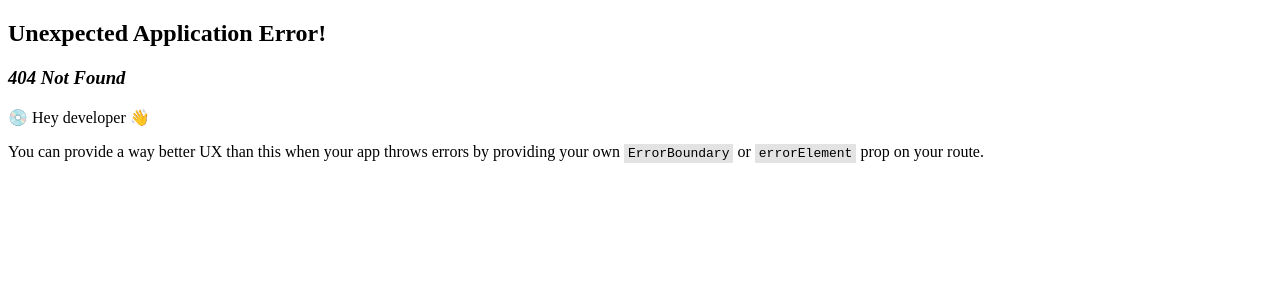
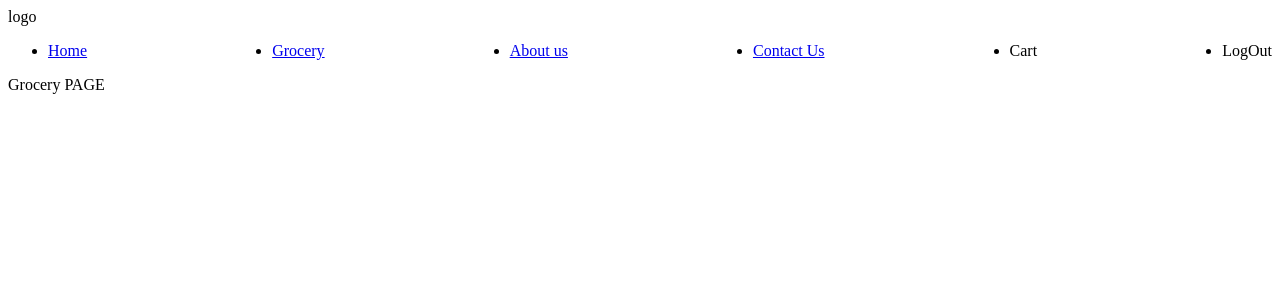
Before and after one commit to Nishit41/Namaste-React, a React (Vite) app: page /grocery in a window 1280 px wide. Before the commit this address had no page. Shown: the top 300 px of the page. Built offline with nearby package versions, Linux system fonts and the light colour scheme.

Commit message:
Optimized the app using lazy loading

```diff
--- a/src/App.js
+++ b/src/App.js
@@ -1,4 +1,4 @@
-import React from "react";
+import React,{lazy, Suspense} from "react";
 import ReactDOM from "react-dom/client";
 import Body from "./components/Body"
 import Header from "./components/Header";
@@ -7,7 +7,7 @@ import { About } from "./components/About";
 import { Contact } from "./components/Contact";
 import { createBrowserRouter, Outlet, RouterProvider } from "react-router-dom";
 
-const Footer = () => {};
+const Grocery = lazy(()=> import('./components/Grocery'));
 
 const AppLayout = () => (
   <div>
@@ -51,7 +51,10 @@ const AppLayout = () => (
     },{
       path:'/restaurant/:resId',
       element:<Menu/>,
-    },
+    },{
+      path:'/grocery',
+      element:<Suspense fallback={<>Loading...</>}><Grocery/></Suspense>,
+    }
   ]
   }
  ])
--- a/src/components/Body.js
+++ b/src/components/Body.js
@@ -6,7 +6,7 @@ import { Link } from "react-router-dom";
 const Body = () => {
   const [filteredRestaurantsList, setFilteredRestaurantList] = useState([]);
   const [searchedRestaurantList, setSearchedRestaurantList] = useState([]);
-
+  const [isLoading, setIsLoading] = useState(true);
   useEffect(() => {
     fetchData();
   }, []);
@@ -18,13 +18,12 @@ const Body = () => {
         "https://www.swiggy.com/dapi/restaurants/list/v5?lat=23.34260&lng=85.30990&is-seo-homepage-enabled=true&page_type=DESKTOP_WEB_LISTING"
       )}`
     );
-    console.log(data);
+
     const json = await data.json();
-    console.log(json);
-    console.log(json?.data?.cards[4]);
     setFilteredRestaurantList(
       json?.data?.cards[4]?.card?.card?.gridElements?.infoWithStyle?.restaurants
     );
+    setIsLoading(false);
     setSearchedRestaurantList(
       json?.data?.cards[4]?.card?.card?.gridElements?.infoWithStyle?.restaurants
     );
@@ -37,7 +36,9 @@ const Body = () => {
     setSearchedRestaurantList(filteredRestaurant);
   }
 
-  return (
+  return isLoading ?
+  <h1>isLoading..</h1> : // TODO: Replace it with simmer
+  (
     <>
       <div style={{ display: "flex", gap: "4px", paddingBottom: "8px" }}>
         <input
--- /dev/null
+++ b/src/components/Grocery.js
@@ -0,0 +1,8 @@
+const Grocery = () => {
+    return(
+      <>
+      Grocery PAGE
+      </>
+    )
+}
+export default Grocery;
--- a/src/components/Header.js
+++ b/src/components/Header.js
@@ -1,7 +1,9 @@
 import { Link } from "react-router-dom";
+import { useOnlineStatus } from "../utils/useOnlineStatus";
 
-const Header = () => (
-  <div className="header">
+const Header = () => {
+  const isOnline = useOnlineStatus();
+ return <div className="header">
     <div className="logo-container">
       logo
       <img className="logo" src="" />
@@ -12,14 +14,18 @@ const Header = () => (
           <Link to={"/"}>Home</Link>
         </li>
         <li>
+          <Link to="/grocery">Grocery</Link>
+        </li>
+        <li>
           <Link to="/about">About us</Link>
         </li>
         <li>
           <Link to="/contact">Contact Us</Link>
         </li>
         <li>Cart</li>
+        <li>{isOnline? "LogOut": "LogIn"}</li>
       </ul>
     </div>
   </div>
-);
+};
 export default Header;
--- a/src/components/Menu.js
+++ b/src/components/Menu.js
@@ -1,22 +1,10 @@
 import { useEffect,useState } from "react";
 import { useParams } from "react-router";
+import { useRestaurantData } from "../utils/menuData";
 
 const Menu = () => {
   const {resId} = useParams();
-  const[restaurantMenu, setRestaurantMenu] = useState();
-  useEffect(() => {
-    fetchRestaurantMenu();
-  }, []);
-
- const fetchRestaurantMenu = async ()=> {
-    const data = await fetch(
-      `https://www.swiggy.com/dapi/menu/pl?page-type=REGULAR_MENU&complete-menu=true&lat=23.34260&lng=85.30990&restaurantId=${resId}+&catalog_qa=undefined&submitAction=ENTER`
-      );
-
-   const json =  await data.json();
-   setRestaurantMenu(json?.data?.cards);
-  }
-  console.log("rest",restaurantMenu);
+  const restaurantMenu = useRestaurantData(resId);
  return<div>
         {restaurantMenu?.map((menu)=> <li>
         {menu.card?.card?.text}
--- /dev/null
+++ b/src/utils/menuData.js
@@ -0,0 +1,17 @@
+import { useState, useEffect } from "react";
+
+export const useRestaurantData = (resId) => {
+  const [restaurantMenu, setRestaurantMenu] = useState();
+  useEffect(() => {
+    fetchRestaurantMenu();
+  }, []);
+  const fetchRestaurantMenu = async () => {
+    const data = await fetch(
+      `https://www.swiggy.com/dapi/menu/pl?page-type=REGULAR_MENU&complete-menu=true&lat=23.34260&lng=85.30990&restaurantId=${resId}+&catalog_qa=undefined&submitAction=ENTER`
+    );
+
+    const json = await data.json();
+    setRestaurantMenu(json?.data?.cards);
+  };
+  return restaurantMenu;
+};
--- /dev/null
+++ b/src/utils/useOnlineStatus.js
@@ -0,0 +1,10 @@
+import { useEffect, useState } from "react";
+
+export const useOnlineStatus = () => {
+  const [onLineStatus, setOnlineStatus] = useState(true);
+  useEffect(() => {
+    window.addEventListener("online", () => setOnlineStatus(true));
+    window.addEventListener("offline", () => setOnlineStatus(false));
+  }, []);
+  return onLineStatus;
+};
```
Also changed, not shown: 1 other file (tests, documents, lock files or other folders).
